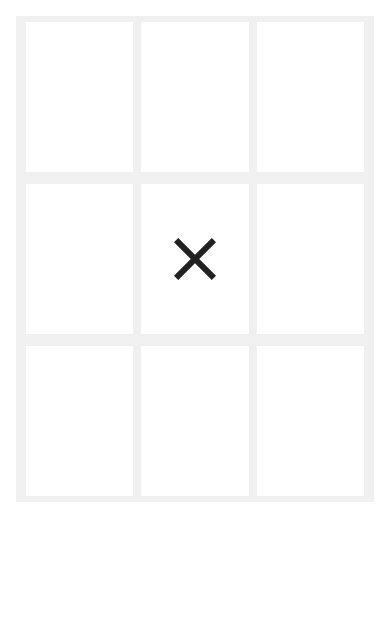
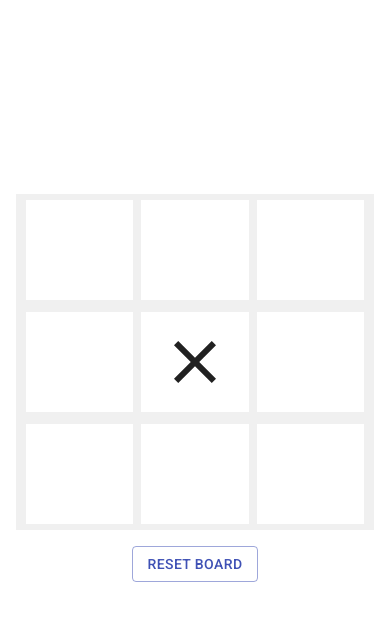
Before and after one commit to jimmy-lan/unbeatable-tic-tac-toe-ai, a React (Create React App) app: page / in a window 390 px wide. Shown: the top 620 px of the page. Built offline with nearby package versions, Linux system fonts and the light colour scheme; the HTML template or start-up script is replaced by a standard one.

Commit message:
Polish user interface

```diff
--- a/package.json
+++ b/package.json
@@ -5,6 +5,7 @@
   "dependencies": {
     "@material-ui/core": "^4.11.0",
     "@material-ui/icons": "^4.9.1",
+    "@material-ui/lab": "^4.0.0-alpha.56",
     "@reduxjs/toolkit": "^1.4.0",
     "@testing-library/jest-dom": "^4.2.4",
     "@testing-library/react": "^9.5.0",
--- a/src/App.js
+++ b/src/App.jsx
@@ -2,13 +2,13 @@ import React from "react";
 import { Provider } from "react-redux";
 
 import "./App.css";
-import { Board } from "./containers/Board/Board";
 import store from "./app/store";
+import { PlayingArea } from "./containers/PlayingArea";
 
 function App() {
   return (
     <Provider store={store}>
-      <Board />
+      <PlayingArea />
     </Provider>
   );
 }
--- a/src/app/gameSlice.js
+++ b/src/app/gameSlice.js
@@ -9,6 +9,7 @@ const gameSlice = createSlice({
     currentMark: "x",
     canPlay: true,
     highlightNodes: [],
+    gameComplete: false,
   },
   reducers: {
     placeMark(state, action) {
@@ -18,13 +19,19 @@ const gameSlice = createSlice({
       }
       state.board[index] = state.currentMark;
       state.currentMark = state.currentMark === "x" ? "o" : "x";
+      state.canPlay = false;
 
       // calculate highlight nodes
       const currentBoard = new Board(state.board);
       const terminal = currentBoard.isTerminal();
       if (terminal) {
-        state.highlightNodes = terminal.highlight;
+        if (terminal.winner === "draw") {
+          state.highlightNodes = [0, 1, 2, 3, 4, 5, 6, 7, 8, 9];
+        } else {
+          state.highlightNodes = terminal.highlight;
+        }
         state.canPlay = false;
+        state.gameComplete = true;
       }
     },
     aiMove(state) {
@@ -37,22 +44,35 @@ const gameSlice = createSlice({
       }
       state.board[aiPlayerMove] = state.currentMark;
       state.currentMark = state.currentMark === "x" ? "o" : "x";
+      state.canPlay = true;
 
       // calculate highlight nodes
       const currentBoard = new Board(state.board);
       const terminal = currentBoard.isTerminal();
       if (terminal) {
-        state.highlightNodes = terminal.highlight;
+        if (terminal.winner === "draw") {
+          state.highlightNodes = [0, 1, 2, 3, 4, 5, 6, 7, 8, 9];
+        } else {
+          state.highlightNodes = terminal.highlight;
+        }
         state.canPlay = false;
+        state.gameComplete = true;
       }
     },
     setCanPlay(state, action) {
       state.canPlay = action.payload;
+    },
+    resetBoard(state) {
+      state.board = new Array(9).fill("");
+      state.currentMark = "x";
+      state.canPlay = true;
+      state.gameComplete = false;
+      state.highlightNodes = [];
     },
   },
 });
 
 const { actions, reducer } = gameSlice;
 
-export const { placeMark, aiMove, setCanPlay } = actions;
+export const { placeMark, aiMove, setCanPlay, resetBoard } = actions;
 export default reducer;
--- a/src/components/BoardCell.jsx
+++ b/src/components/BoardCell.jsx
@@ -1,5 +1,11 @@
 import React from "react";
-import { Button, Grid, makeStyles } from "@material-ui/core";
+import {
+  Button,
+  Grid,
+  makeStyles,
+  useMediaQuery,
+  useTheme,
+} from "@material-ui/core";
 import {
   Close as CloseIcon,
   RadioButtonUnchecked as CircleIcon,
@@ -13,6 +19,10 @@ const useStyles = makeStyles((theme) => ({
     minHeight: 150,
     borderRadius: 0,
     backgroundColor: "#fff",
+  },
+  // button style to be used for sm devices
+  buttonSm: {
+    minHeight: 100,
   },
   disabledButton: {},
   hightlightButton: {
@@ -35,9 +45,12 @@ const useStyles = makeStyles((theme) => ({
 
 export const BoardCell = (props) => {
   const classes = useStyles();
+  const theme = useTheme();
+  const isSmDevice = useMediaQuery(theme.breakpoints.down("sm"));
 
   const { cellIndex, handleClick } = props;
   const mark = useSelector((state) => state.game.board[cellIndex]);
+
   const hightlightNodes = useSelector((state) => state.game.highlightNodes);
   const shouldHighlight = hightlightNodes.includes(cellIndex);
 
@@ -56,6 +69,7 @@ export const BoardCell = (props) => {
         className={[
           classes.button,
           shouldHighlight ? classes.hightlightButton : undefined,
+          isSmDevice ? classes.buttonSm : undefined,
         ]}
         onClick={() => {
           if (!mark) {
--- a/src/containers/Board/Board.jsx
+++ b/src/containers/Board.jsx
@@ -1,9 +1,9 @@
 import React, { useEffect, useState } from "react";
 import { Grid, makeStyles } from "@material-ui/core";
 
-import { BoardCell } from "../../components/BoardCell";
+import { BoardCell } from "../components/BoardCell";
 import { useDispatch, useSelector } from "react-redux";
-import { placeMark, aiMove, setCanPlay } from "../../app/gameSlice";
+import { placeMark, aiMove, setCanPlay } from "../app/gameSlice";
 
 const useStyles = makeStyles((theme) => ({
   root: {
@@ -31,23 +31,23 @@ const BoardRow = (props) => {
 export const Board = (props) => {
   const classes = useStyles();
   const dispatch = useDispatch();
-  // used to control whether the player can place a chess
-  const [isWaiting, setIsWaiting] = useState(false);
+  const board = useSelector((state) => state.game.board);
+  const canPlay = useSelector((state) => state.game.canPlay);
 
   useEffect(() => {
-    dispatch(aiMove());
-  }, []);
+    if (board.every((mark) => !mark)) {
+      dispatch(aiMove());
+    }
+  }, [board]);
 
   const handleCellClick = (index) => {
-    if (isWaiting) {
+    if (!canPlay) {
       return;
     }
 
-    setIsWaiting(true);
     dispatch(placeMark(index));
     setTimeout(() => {
       dispatch(aiMove());
-      setIsWaiting(false);
     }, 1000);
   };
 
--- /dev/null
+++ b/src/containers/PlayingArea.jsx
@@ -0,0 +1,52 @@
+import React from "react";
+import { Paper, Button, makeStyles, Snackbar, Slide } from "@material-ui/core";
+import { Alert } from "@material-ui/lab";
+import { Board } from "./Board";
+import { useDispatch, useSelector } from "react-redux";
+import { resetBoard } from "../app/gameSlice";
+
+const useStyles = makeStyles({
+  root: {
+    width: "100vw",
+    height: "90vh",
+    display: "flex",
+    flexDirection: "column",
+    justifyContent: "center",
+    alignItems: "center",
+  },
+  snackbar: {
+    marginBottom: 30,
+  },
+});
+
+export const PlayingArea = (props) => {
+  const classes = useStyles();
+  const dispatch = useDispatch();
+  const gameComplete = useSelector((state) => state.game.gameComplete);
+  const canPlay = useSelector((state) => state.game.canPlay);
+
+  const handleReset = () => {
+    dispatch(resetBoard());
+  };
+
+  const TransitionUp = (props) => <Slide {...props} direction="up" />;
+
+  return (
+    <Paper className={classes.root} elevation={0}>
+      <Board />
+      <Button variant="outlined" color="primary" onClick={handleReset}>
+        Reset Board
+      </Button>
+      <Snackbar
+        open={!canPlay && !gameComplete}
+        TransitionComponent={TransitionUp}
+        key={TransitionUp.name}
+        className={classes.snackbar}
+      >
+        <Alert elevation={6} variant="filled" severity="info">
+          Waiting for AI player...
+        </Alert>
+      </Snackbar>
+    </Paper>
+  );
+};
```
Also changed, not shown: 1 other file (tests, documents, lock files or other folders).
